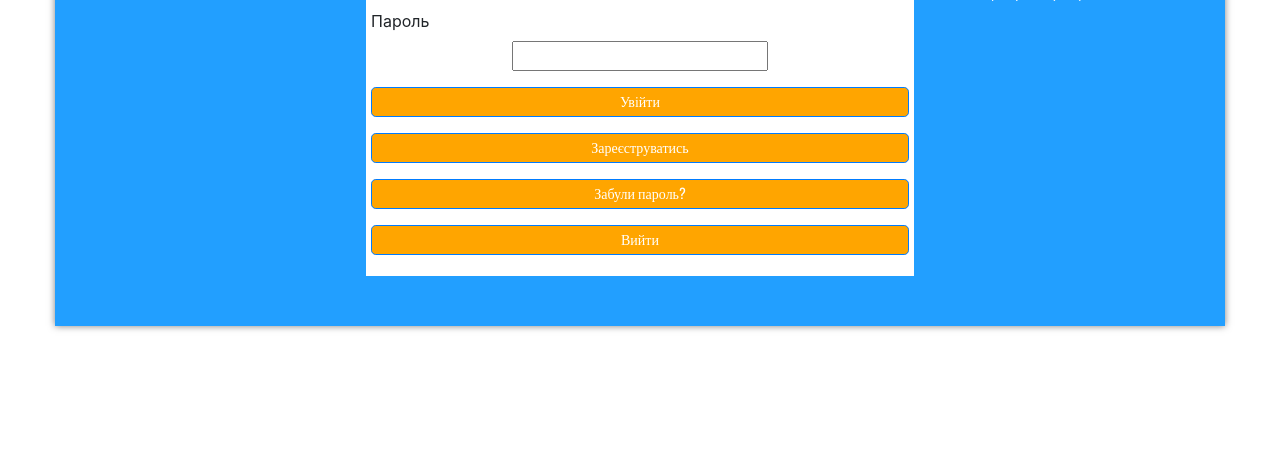
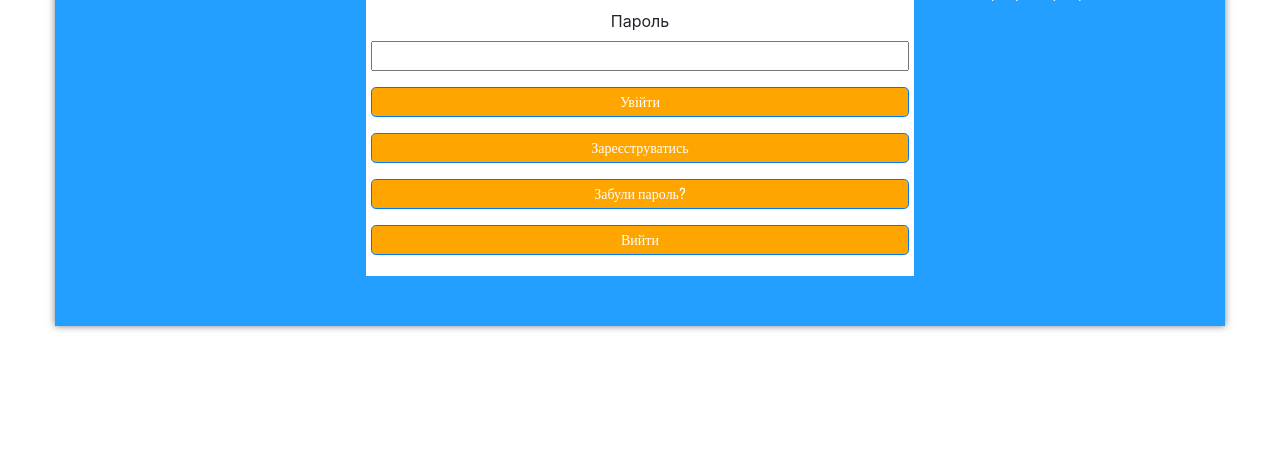
Before and after one commit to frisbee9/vodokanal, a PHP site: page /test.html in a window 1280 px wide. Shown: the part 338-800 px from the top of the page. Run offline with PHP 8.4, Linux system fonts and the light colour scheme.

Commit message:
first commit

```diff
--- a/test.css
+++ b/test.css
@@ -32,6 +32,9 @@
 		margin-left: 10px;
 		text-transform: uppercase;
 
+	}
+	.navbar-light .navbar-nav .active>.nav-link, .navbar-light .navbar-nav .nav-link.active, .navbar-light .navbar-nav .nav-link.show, .navbar-light .navbar-nav .show>.nav-link {
+		color:#229fff ;
 	}
 	.navbar-nav{
 		color:#229fff ;
@@ -90,14 +93,21 @@ main{
 	  height: 100%;
 	  background-color: #229fff;
 	  background-repeat: no-repeat;
-	  background-image: ;
+
+	 background-image: url("img/blob.png");
+background-position: right top;
 	}
 .container.all{
 	background-color: #FFFFFF;
 	width: 548px;
+
 }
 form{
 	padding: 5px;
+	text-align: center;
+}
+input{
+	width: 100%;
 }
 .input-group{
 	position: static;
@@ -105,9 +115,7 @@ form{
 	text-align: center;
 
 }
-.control-label{
-	text-align: center;
-}
+
 .text_1{
 	color: blue;
 	font: normal 16px sans-serif;
```
